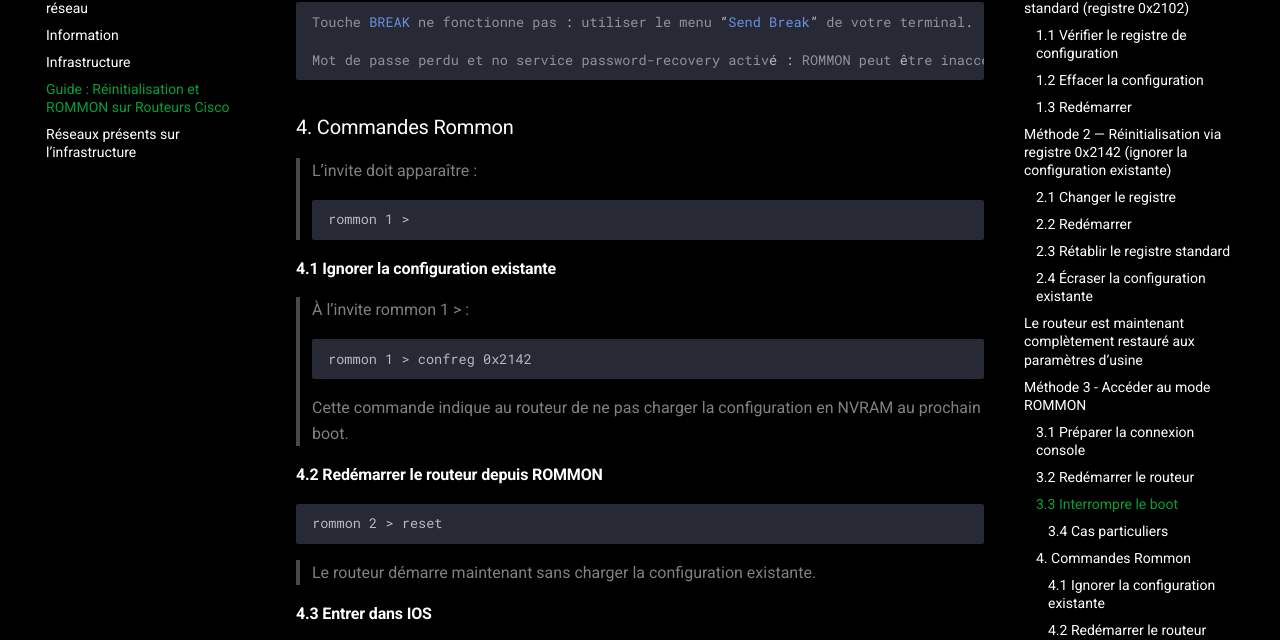
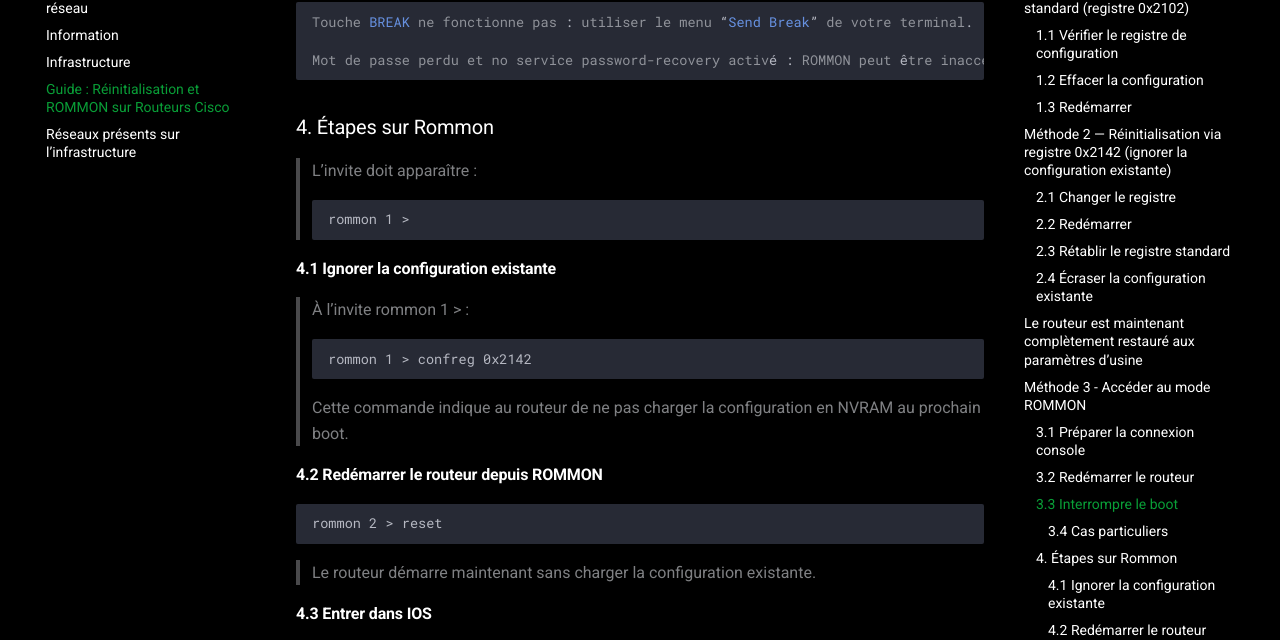
Before and after one commit to XolA-max/gp-orleans-sportludique2025-2026, an MkDocs documentation site: the page built from docs/Appareils/Reinitialisation.md, in a window 1280 px wide and 900 px high, scrolled down 2680 px. Shown: the part 145-785 px from the top of the window. Built offline with MkDocs 1.6.1 and Material for MkDocs 9.7.7, drawn with Linux system fonts in a browser that asks for light colours.

Commit message:
amelioration doc reinitialisation

````diff
--- a/docs/Appareils/Reinitialisation.md
+++ b/docs/Appareils/Reinitialisation.md
@@ -128,7 +128,7 @@
 
     Mot de passe perdu et no service password-recovery activé : ROMMON peut être inaccessible.
 
-### 4. Commandes Rommon
+### 4. Étapes sur Rommon
 
 >L’invite doit apparaître :
 ```
@@ -199,7 +199,7 @@
 ```
 >Doit afficher : ```Configuration register is 0x2102```
 
-## Commandes ROMMON utiles
+### Commandes ROMMON utiles
 ```
 Voir le registre:	confreg
 Modifier le registre:	confreg 0x2142
````
